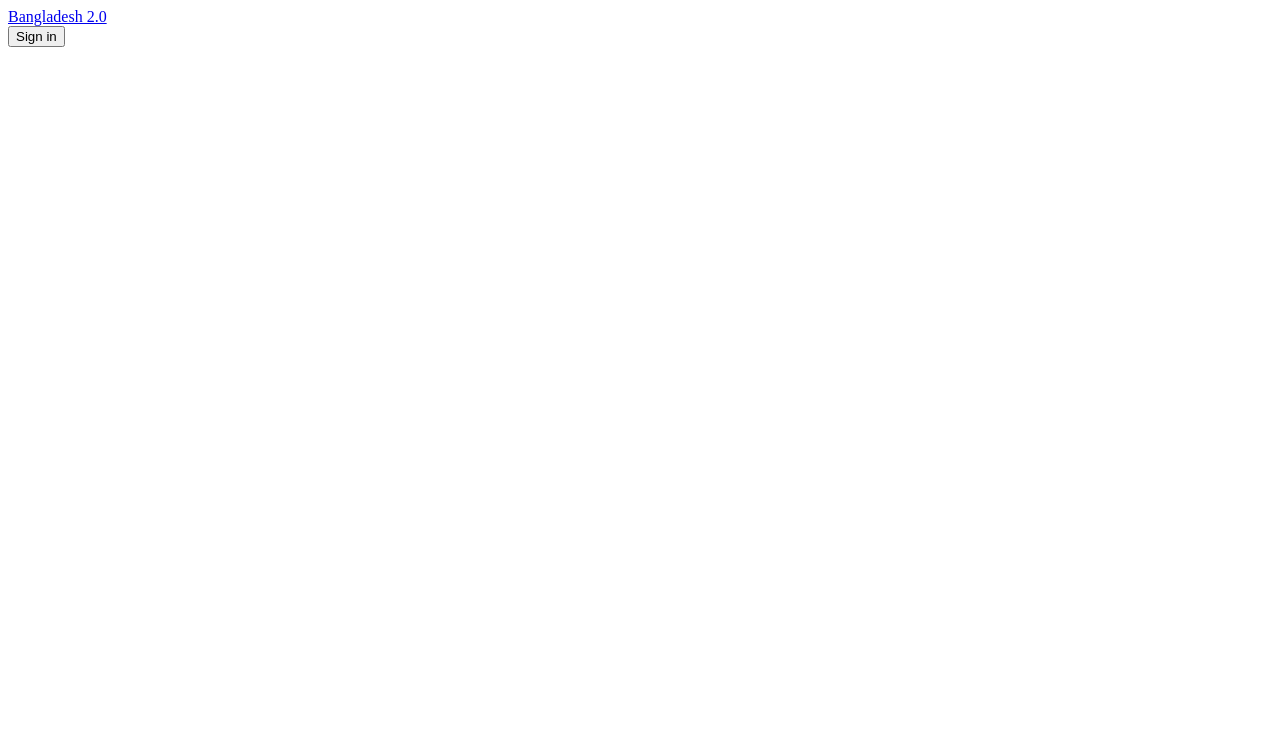
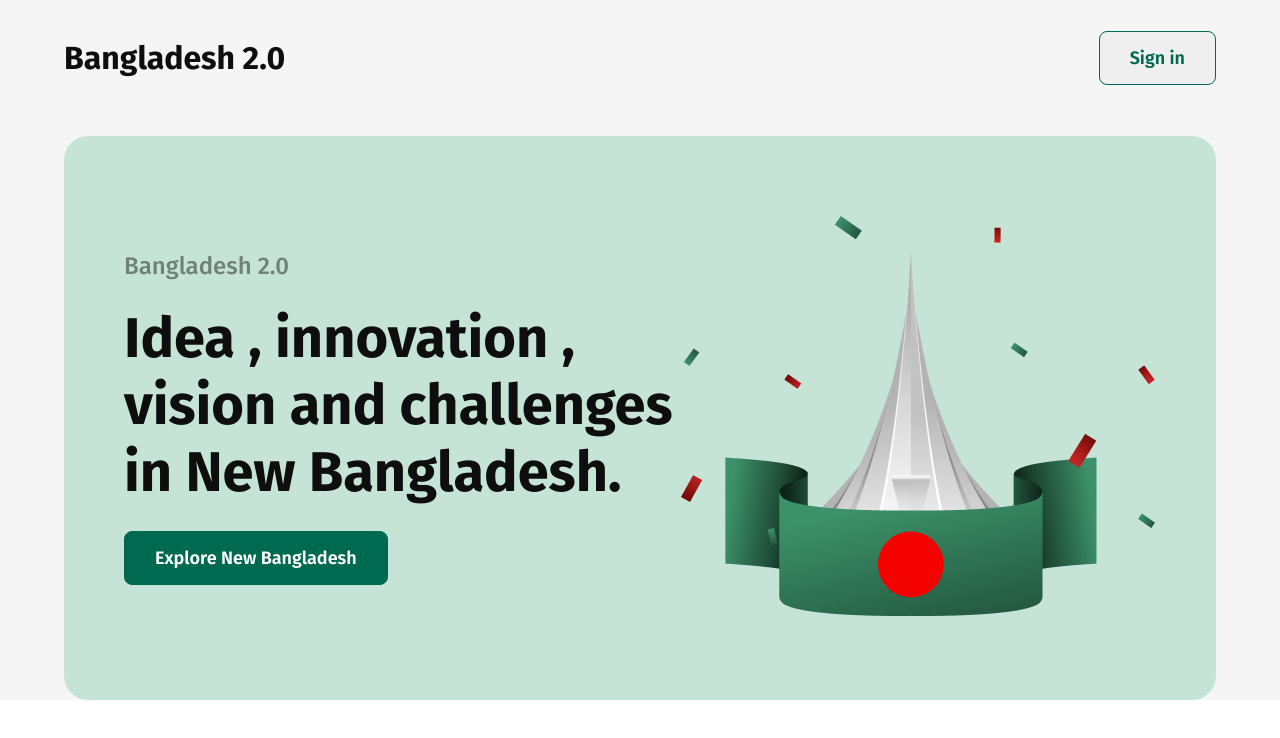
Before and after one commit to bdruhul/assignment-1, a plain HTML site: page index.html in a window 1280 px wide. Drawn offline with Linux system fonts and the light colour scheme.

Commit message:
complated banner section

```diff
--- a/assets/css/style.css
+++ b/assets/css/style.css
@@ -0,0 +1,106 @@
+/* google font  */
+@import url('https://fonts.googleapis.com/css2?family=Fira+Sans:ital,wght@0,100;0,200;0,300;0,400;0,500;0,600;0,700;0,800;0,900;1,100;1,200;1,300;1,400;1,500;1,600;1,700;1,800;1,900&display=swap');
+/* google font  */
+
+:root {
+    --fira-sans: "Fira Sans", serif;
+}
+
+* {
+    padding: 0;
+    margin: 0;
+    box-sizing: border-box;
+}
+
+.container {
+    width: 90%;
+    margin: 0 auto;
+}
+
+a {
+    text-decoration: none;
+}
+
+main {
+    background-color: #F5F5F5;
+}
+
+.d_flex {
+    display: flex;
+    justify-content: space-between;
+    align-items: center;
+}
+
+/* header section css part start  */
+main header nav {
+    display: flex;
+    justify-content: space-between;
+    align-items: center;
+    padding: 31px 0px;
+}
+
+.main_logo a {
+    font-family: var(--fira-sans);
+    font-size: 32px;
+    font-weight: 700;
+    color: #0E0E0E;
+}
+
+.primary_btn {
+    padding: 15px 30px;
+    border: none;
+    outline: none;
+    border-radius: 8px;
+    color: #006A50;
+    border: 1px solid #006A50;
+    font-family: var(--fira-sans);
+    font-size: 18px;
+    font-weight: 600;
+    transition: all linear 0.3s;
+    cursor: pointer;
+}
+
+.primary_btn:hover {
+    color: #fff;
+    background-color: #006A50;
+    transition: all linear 0.3s;
+}
+
+/* header section css part end */
+/* banner section css part start  */
+.banner_main {
+    padding: 80px 60px;
+    background-color: #C6E4D6;
+    border-radius: 24px;
+    margin: 20px auto;
+
+
+}
+
+.banner_sub_title,
+.banner_title {
+    font-family: var(--fira-sans);
+    font-size: 24px;
+    font-weight: 500;
+    color: #0e0e0e77;
+}
+
+.banner_title {
+    font-size: 56px;
+    font-weight: 700;
+    color: #0E0E0E;
+    padding: 25px 0px;
+
+}
+.bg_green_btn{
+    background-color: #006A50;
+    color: #fff;
+    transition: all linear 0.3s;
+}
+.bg_green_btn:hover{
+    background-color: #fff;
+    color: #006A50;
+    transition: all linear 0.3s;
+}
+
+/* banner section css part end */
--- a/index.html
+++ b/index.html
@@ -14,15 +14,28 @@
                 <!-- header section html part start  -->
                 <header>
                         <!-- header navbar section html part start  -->
-                                <nav>
+                                <nav class="container">
                                     <div class="main_logo">
                                         <a href="#" class="logo_link">Bangladesh 2.0</a>
                                     </div>
                                     <div class="nav-btn">
-                                            <a href="#"><button>Sign in</button></a>
+                                            <a href="#"><button class="primary_btn">Sign in</button></a>
                                     </div>
                                 </nav>
                         <!-- header navbar section html part end -->
+                         <!-- banner section html part start  -->
+                                <div class="banner_main container d_flex">
+                                            <div class="banner_left">
+                                                <h3 class="banner_sub_title">Bangladesh 2.0</h3>
+                                                <h1 class="banner_title">Idea , innovation ,
+                                                    vision and challenges in New Bangladesh.</h1>
+                                                    <a href="#"> <button class="primary_btn bg_green_btn">Explore New Bangladesh</button></a>
+                                            </div>
+                                            <div class="banner_right">
+                                                <img src="./assets/image/hero.png" alt="hero section image" srcset="">
+                                            </div>
+                                </div>
+                         <!-- banner section html part end -->
                 </header>
                 <!-- header section html part end -->
        </main>
```
Also changed, not shown: assets/image/al-jazeera.png (added), assets/image/card-icon.png (added), assets/image/facebook.png (added), assets/image/hero.png (added), assets/image/instagram.png (added), assets/image/quote-bg.png (added), assets/image/satelite.png (added), assets/image/x.png (added).
